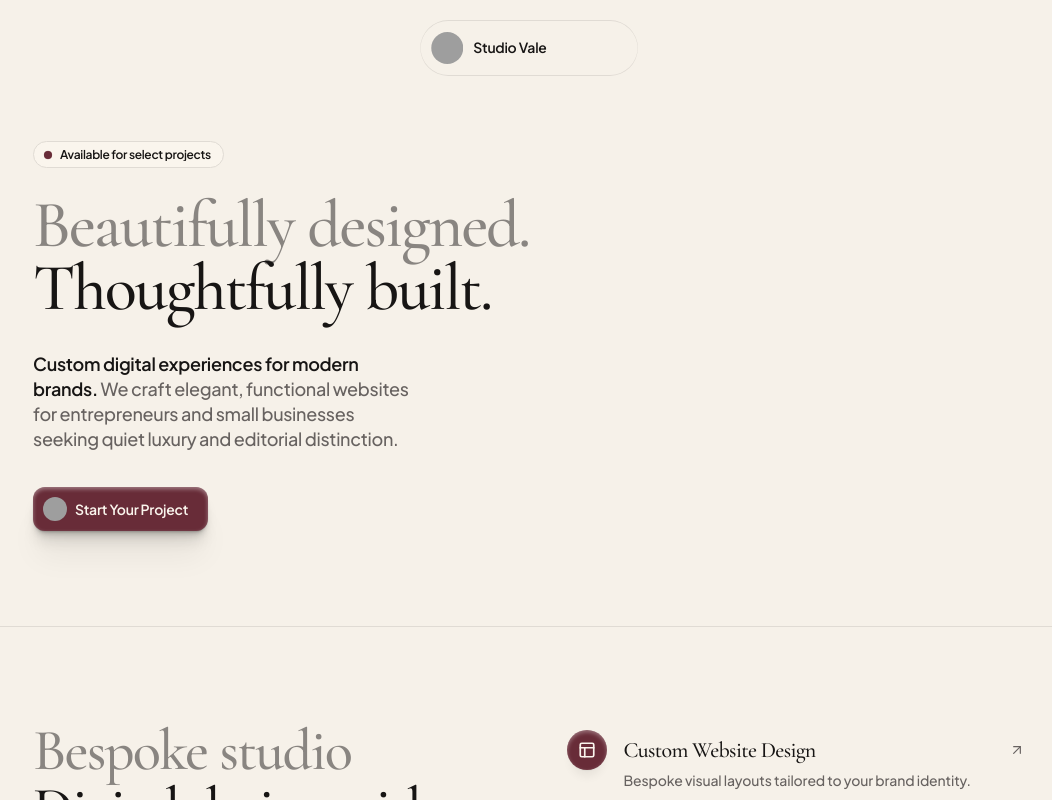
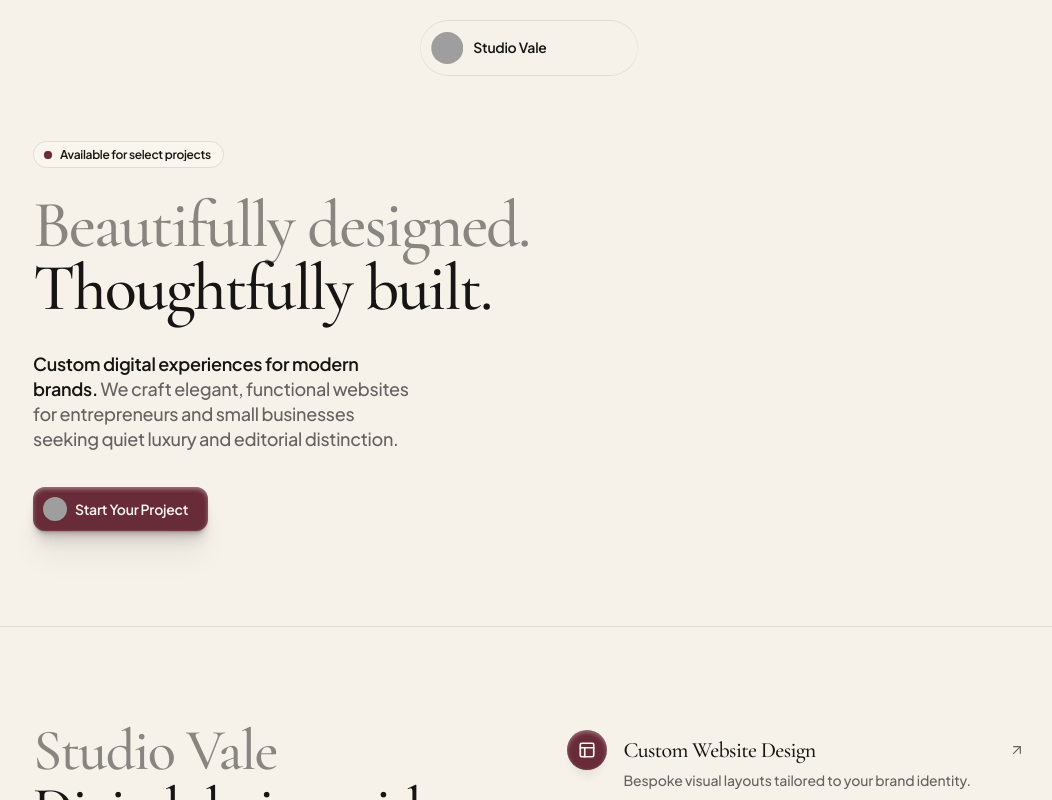
Before and after one commit to dmytro-webild/f9ab76bb-1d7a-4c9e-907f-95ca632d07aa, a React (Vite) app: page / in a window 1280 px wide. Shown: the top 800 px of the page, without its empty margins (111-1163 px from the left). Built offline with nearby package versions, Linux system fonts and the light colour scheme; grey boxes are pictures that could not be loaded.

Commit message:
Webild agent: <TARGET_ELEMENT> The user selected one element (not the whol

```diff
--- a/src/pages/HomePage.tsx
+++ b/src/pages/HomePage.tsx
@@ -52,7 +52,7 @@ export default function HomePage() {
 
       <div id="services" data-webild-section="FeaturesToolStackList" data-webild-section-id="FeaturesToolStackList-1" data-section="services">
         <FeaturesToolStackList
-          titleQuiet="Bespoke studio"
+          titleQuiet="Studio Vale"
           title="Digital design with editorial poise"
           toolsLabel="Studio design stack"
           tools={[
```
